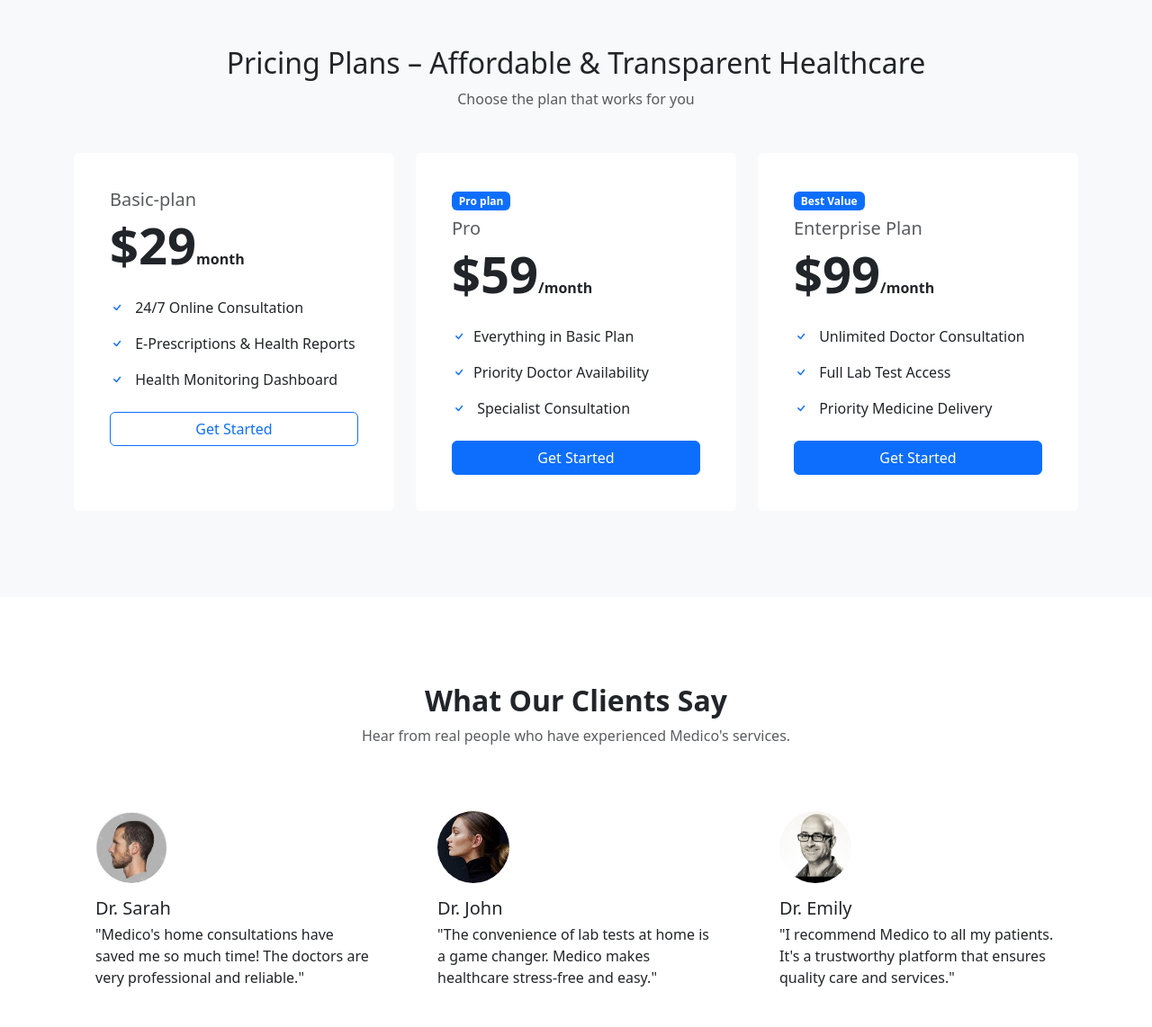
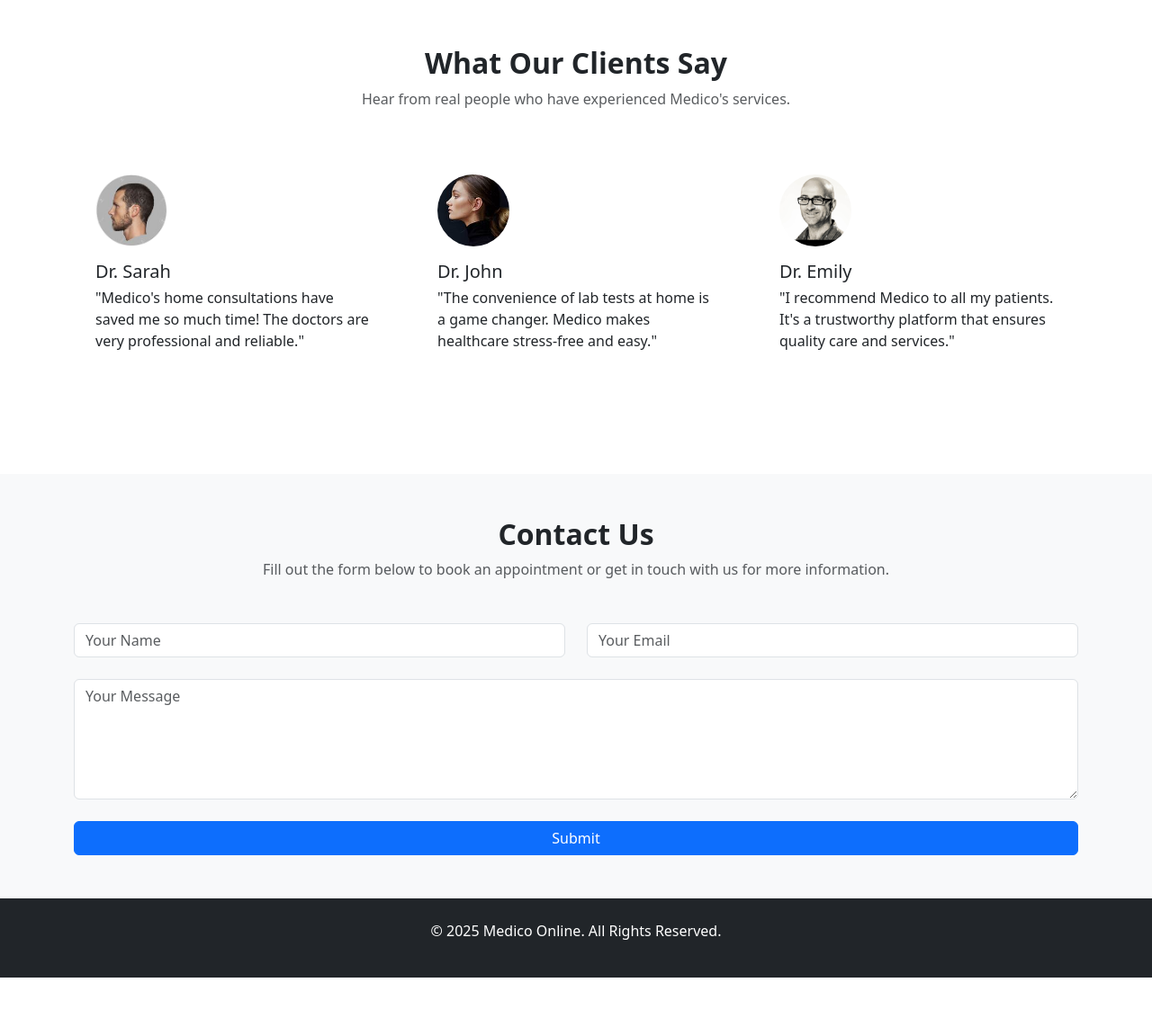
Before and after one commit to kmaha-lakshmi/Medicoproject, a plain HTML site: page index.html in a window 1280 px wide. Shown: the part 1384-2526 px from the top of the page at 90% size. After the commit the page ends 2471 px from the top, so only its background shows below. Drawn offline with nearby package versions, Linux system fonts and the light colour scheme.

Commit message:
Update index.html

```diff
--- a/index.html
+++ b/index.html
@@ -1,63 +1,68 @@
-<!doctype html>
+<!DOCTYPE html>
 <html lang="en">
   <head>
-    <!----Bootstrap CSS-->
-    <meta charset="utf-8">
-    <meta name="viewport" content="width=device-width, initial-scale=1">
+    <meta charset="UTF-8">
+    <meta name="viewport" content="width=device-width, initial-scale=1.0">
     <title>Medico Landing Page</title>
+    <!-- Bootstrap CSS -->
     <link href="https://cdn.jsdelivr.net/npm/bootstrap@5.3.3/dist/css/bootstrap.min.css" rel="stylesheet" integrity="sha384-QWTKZyjpPEjISv5WaRU9OFeRpok6YctnYmDr5pNlyT2bRjXh0JMhjY6hW+ALEwIH" crossorigin="anonymous">
-    <!----Bootstrap Icons-->
+    <!-- Bootstrap Icons -->
     <link rel="stylesheet" href="https://cdnjs.cloudflare.com/ajax/libs/bootstrap-icons/1.11.3/font/bootstrap-icons.min.css" integrity="sha512-dPXYcDub/aeb08c63jRq/k6GaKccl256JQy/AnOq7CAnEZ9FzSL9wSbcZkMp4R26vBsMLFYH4kQ67/bbV8XaCQ==" crossorigin="anonymous" referrerpolicy="no-referrer" />
     <style>
-      .hero-section{
-        background:linear-gradient(135deg,#6366f1 0%,#a855f7 100%);
-        padding:120px 0;
+      .hero-section {
+        background: linear-gradient(135deg, #6366f1 0%, #a855f7 100%);
+        padding: 120px 0;
         min-height: 100vh;
       }
-      .services-icon{
-        width:64px;
-        height:64px;
-        background:#6366f1;
-        color:white;
-        border-radius:12px;
-        align-items:center;
-        display:flex;
-        justify-content:center;
-        font-size:20px;
-        margin-bottom:1rem;
+
+      .services-icon {
+        width: 64px;
+        height: 64px;
+        background: #6366f1;
+        color: white;
+        border-radius: 12px;
+        align-items: center;
+        display: flex;
+        justify-content: center;
+        font-size: 20px;
+        margin-bottom: 1rem;
       }
+
       h5 {
-          margin-bottom: 5px;
-        }
+        margin-bottom: 5px;
+      }
 
       .doctors {
         margin-top: 10px;
       }
 
-      .card{
-        border:none;
-        transition:transform 0.3s ease-in-out;
+      .card {
+        border: none;
+        transition: transform 0.3s ease-in-out;
       }
+
       .card:hover {
         transform: translateY(-5px);
       }
-      .testimonial-img{
-        width :80px;
+
+      .testimonial-img {
+        width: 80px;
         height: 80px;
-        border-radius:50%;
-        object-fit:cover;
+        border-radius: 50%;
+        object-fit: cover;
       }
-      .social-links{
-        text-decoration:none;
+
+      .social-links {
+        text-decoration: none;
       }
     </style>
   </head>
   <body>
-    <!---Navbar Begins-->
+    <!-- Navbar -->
     <nav class="navbar navbar-expand-lg navbar-light bg-white fixed-top shadow-sm">
       <div class="container">
         <a href="#" class="navbar-brand fw-bold text-primary">
-          <i class="bi bi-boxes"></i>Medico Online
+          <i class="bi bi-boxes"></i> Medico Online
         </a>
         <button class="navbar-toggler" type="button" data-bs-toggle="collapse" data-bs-target="#navbarNav">
           <span class="navbar-toggler-icon"></span>
@@ -65,40 +70,37 @@
         <div class="collapse navbar-collapse" id="navbarNav">
           <ul class="navbar-nav ms-auto">
             <li class="nav-item">
-              <a class="nav-link" href="#services">services</a>
+              <a class="nav-link" href="#services">Services</a>
             </li>
             <li class="nav-item">
-              <a class="nav-link" href="#pricing">pricing</a>
+              <a class="nav-link" href="#pricing">Pricing</a>
             </li>
             <li class="nav-item">
-              <a class="nav-link" href="#testimonials">testimonials</a>
+              <a class="nav-link" href="#testimonials">Testimonials</a>
             </li>
             <li class="nav-item">
-              <a class="btn btn-primary ms-2" href="#contact">Book now!!</a>
+              <a class="btn btn-primary ms-2" href="#contact">Book Now!</a>
             </li>
           </ul>
         </div>
       </div>
     </nav>
-    <!---Navbar Ends-->
-    <!---hero section-->
+
+    <!-- Hero Section -->
     <section class="hero-section text-white align-items-center">
       <div class="container">
         <div class="row align-items-center gy-5">
           <div class="col-lg-6 text-center text-lg-start">
             <h1 class="display-4 fw-bold mb-4">Medico – Your On-Demand Medical Care Solution</h1>
-            <p class="lead mb-4">Medico is a cutting-edge online medical treatment platform that connects patients with
-              certified doctors who provide home consultations. </p>
-            <div class="d-flex flex-colum flex-sm-row gap-3 justify-content-center justify-content-lg-start">
-              <a  class="btn btn-light btn-lg w-100 w-sm-auto " href="#contact">Get Started</a>
-              <a  class="btn btn-outline-light btn-lg w-100 w-sm-auto " href="#contact">Learn More</a>
+            <p class="lead mb-4">Medico is a cutting-edge online medical treatment platform that connects patients with certified doctors who provide home consultations.</p>
+            <div class="d-flex flex-column flex-sm-row gap-3 justify-content-center justify-content-lg-start">
+              <a class="btn btn-light btn-lg w-100 w-sm-auto" href="#contact">Get Started</a>
+              <a class="btn btn-outline-light btn-lg w-100 w-sm-auto" href="#contact">Learn More</a>
             </div>
           </div>
           <div class="col-lg-6 text-center">
-          <img
-          class="img-fluid rounded-4 shadow"
-          src= "femaledoctot.jpg" alt="">
-        </div>
+            <img class="img-fluid rounded-4 shadow" src="femaledoctot.jpg" alt="">
+          </div>
         </div>
       </div>
     </section>
@@ -107,8 +109,8 @@
     <section id="services" class="py-5">
       <div class="container py-5">
         <div class="text-center mb-5">
-          <h2 class="fw-bold">Amazing services</h2>
-          <p class="text-muted"> Whether it's a routine checkup, urgent care, or specialized treatment, Medico ensures that quality healthcare is just a click away. </p>
+          <h2 class="fw-bold">Amazing Services</h2>
+          <p class="text-muted">Whether it's a routine checkup, urgent care, or specialized treatment, Medico ensures that quality healthcare is just a click away.</p>
         </div>
         <div class="row g-4">
           <div class="col-md-4">
@@ -127,7 +129,7 @@
               <div class="services-icon">
                 <i class="bi bi-hospital"></i>
               </div>
-              <h4> Lab Test at Home</h4>
+              <h4>Lab Test at Home</h4>
               <p class="text-muted">
                 Schedule diagnostic tests with sample collection at your doorstep.
               </p>
@@ -148,88 +150,6 @@
       </div>
     </section>
 
-    <!-- Pricing Section -->
-    <section id="pricing" class="bg-light py-5">
-      <div class="container py-5">
-        <div class="text-center mb-5">
-          <h2>Pricing Plans – Affordable & Transparent Healthcare</h2>
-          <p class="text-muted">Choose the plan that works for you</p>
-        </div>
-
-        <div class="row g-4">
-          <div class="col-lg-4">
-            <div class="card pricing h-100 p-4">
-              <div class="card-body">
-                <h5 class="text-muted">Basic-plan</h5>
-                <h2 class="display-4 fw-bold mb-4">
-                  $29<small class="fs-6">month</small>
-                </h2>
-                <ul class="list-unstyled mb-4">
-                  <li class="mb-3">
-                    <i class="bi bi-check text-primary me-2"></i> 24/7 Online Consultation
-                  </li>
-                  <li class="mb-3">
-                    <i class="bi bi-check text-primary me-2"></i> E-Prescriptions & Health Reports
-                  </li>
-                  <li class="mb-3">
-                    <i class="bi bi-check text-primary me-2"></i> Health Monitoring Dashboard
-                  </li>
-                </ul>
-                <a class="btn btn-outline-primary w-100" href="#">Get Started</a>
-              </div>
-            </div>
-          </div>
-          <div class="col-lg-4">
-            <div class="card pricing h-100 p-4">
-              <div class="card-body">
-                <span class="badge bg-primary mb-2">Pro plan</span>
-                <h5 class="text-muted">Pro</h5>
-                <h2 class="display-4 fw-bold mb-4">
-                  $59<small class="fs-6">/month</small>
-                </h2>
-                <ul class="list-unstyled mb-4">
-                  <li class="mb-3">
-                    <i class="bi bi-check text-primary me-2"></i>Everything in Basic Plan
-                  </li>
-                  <li class="mb-3">
-                    <i class="bi bi-check text-primary me-2"></i>Priority Doctor Availability
-                  </li>
-                  <li class="mb-3">
-                    <i class="bi bi-check text-primary me-2"></i> Specialist Consultation
-                  </li>
-                </ul>
-                <a class="btn btn-primary w-100" href="#">Get Started</a>
-              </div>
-            </div>
-          </div>
-
-          <div class="col-lg-4">
-            <div class="card pricing h-100 p-4">
-              <div class="card-body">
-                <span class="badge bg-primary mb-2">Best Value</span>
-                <h5 class="text-muted">Enterprise Plan</h5>
-                <h2 class="display-4 fw-bold mb-4">
-                  $99<small class="fs-6">/month</small>
-                </h2>
-                <ul class="list-unstyled mb-4">
-                  <li class="mb-3">
-                    <i class="bi bi-check text-primary me-2"></i> Unlimited Doctor Consultation
-                  </li>
-                  <li class="mb-3">
-                    <i class="bi bi-check text-primary me-2"></i> Full Lab Test Access
-                  </li>
-                  <li class="mb-3">
-                    <i class="bi bi-check text-primary me-2"></i> Priority Medicine Delivery
-                  </li>
-                </ul>
-                <a class="btn btn-primary w-100" href="#">Get Started</a>
-              </div>
-            </div>
-          </div>
-        </div>
-      </div>
-    </section>
-
     <!-- Testimonials Section -->
     <section id="testimonials" class="py-5">
       <div class="container py-5">
@@ -240,21 +160,21 @@
         <div class="row g-4">
           <div class="col-md-4">
             <div class="card p-4">
-              <img class="testimonial-img mb-3" src="testimonia1.jpeg" alt="Doctor1">
+              <img class="testimonial-img mb-3" src="testimonia1.jpeg" alt="Client 1">
               <h5>Dr. Sarah</h5>
               <p>"Medico's home consultations have saved me so much time! The doctors are very professional and reliable."</p>
             </div>
           </div>
           <div class="col-md-4">
             <div class="card p-4">
-              <img class="testimonial-img mb-3" src="testimonia2.jpeg" alt="Doctor2">
+              <img class="testimonial-img mb-3" src="testimonia2.jpeg" alt="Client 2">
               <h5>Dr. John</h5>
               <p>"The convenience of lab tests at home is a game changer. Medico makes healthcare stress-free and easy."</p>
             </div>
           </div>
           <div class="col-md-4">
             <div class="card p-4">
-              <img class="testimonial-img mb-3" src="testimonia3.jpeg" alt="Doctor3">
+              <img class="testimonial-img mb-3" src="testimonia3.jpeg" alt="Client 3">
               <h5>Dr. Emily</h5>
               <p>"I recommend Medico to all my patients. It's a trustworthy platform that ensures quality care and services."</p>
             </div>
@@ -263,27 +183,28 @@
       </div>
     </section>
 
-    <!-- Contact Section -->
-    <section id="contact" class="bg-dark text-white py-5">
-      <div class="container py-5">
+    <!-- Contact Form Section -->
+    <section id="contact" class="bg-light py-5">
+      <div class="container">
         <div class="text-center mb-5">
           <h2 class="fw-bold">Contact Us</h2>
-          <p class="text-muted">For inquiries or to book a consultation, contact us now!</p>
+          <p class="text-muted">Fill out the form below to book an appointment or get in touch with us for more information.</p>
         </div>
-        <form>
-          <div class="mb-3">
-            <label for="name" class="form-label">Name</label>
-            <input type="text" class="form-control" id="name" placeholder="Your Name">
+        <form action="#" method="POST">
+          <div class="row">
+            <div class="col-md-6 mb-4">
+              <input type="text" class="form-control" name="name" placeholder="Your Name" required>
+            </div>
+            <div class="col-md-6 mb-4">
+              <input type="email" class="form-control" name="email" placeholder="Your Email" required>
+            </div>
+            <div class="col-md-12 mb-4">
+              <textarea class="form-control" name="message" rows="5" placeholder="Your Message" required></textarea>
+            </div>
+            <div class="col-md-12">
+              <button type="submit" class="btn btn-primary w-100">Submit</button>
+            </div>
           </div>
-          <div class="mb-3">
-            <label for="email" class="form-label">Email address</label>
-            <input type="email" class="form-control" id="email" placeholder="Your Email">
-          </div>
-          <div class="mb-3">
-            <label for="message" class="form-label">Message</label>
-            <textarea class="form-control" id="message" rows="4" placeholder="Your Message"></textarea>
-          </div>
-          <button type="submit" class="btn btn-primary">Send Message</button>
         </form>
       </div>
     </section>
@@ -295,6 +216,7 @@
       </div>
     </footer>
 
+    <!-- Bootstrap JS -->
     <script src="https://cdn.jsdelivr.net/npm/bootstrap@5.3.3/dist/js/bootstrap.bundle.min.js"></script>
   </body>
 </html>
```
